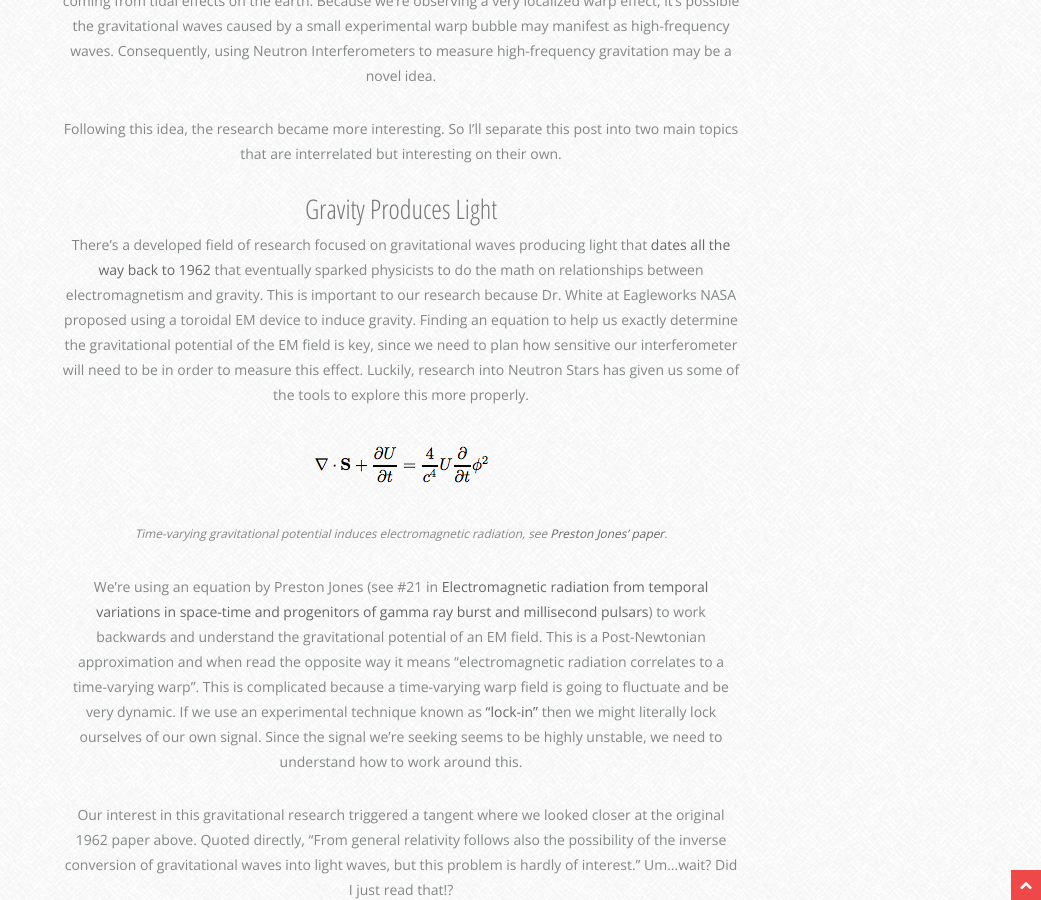
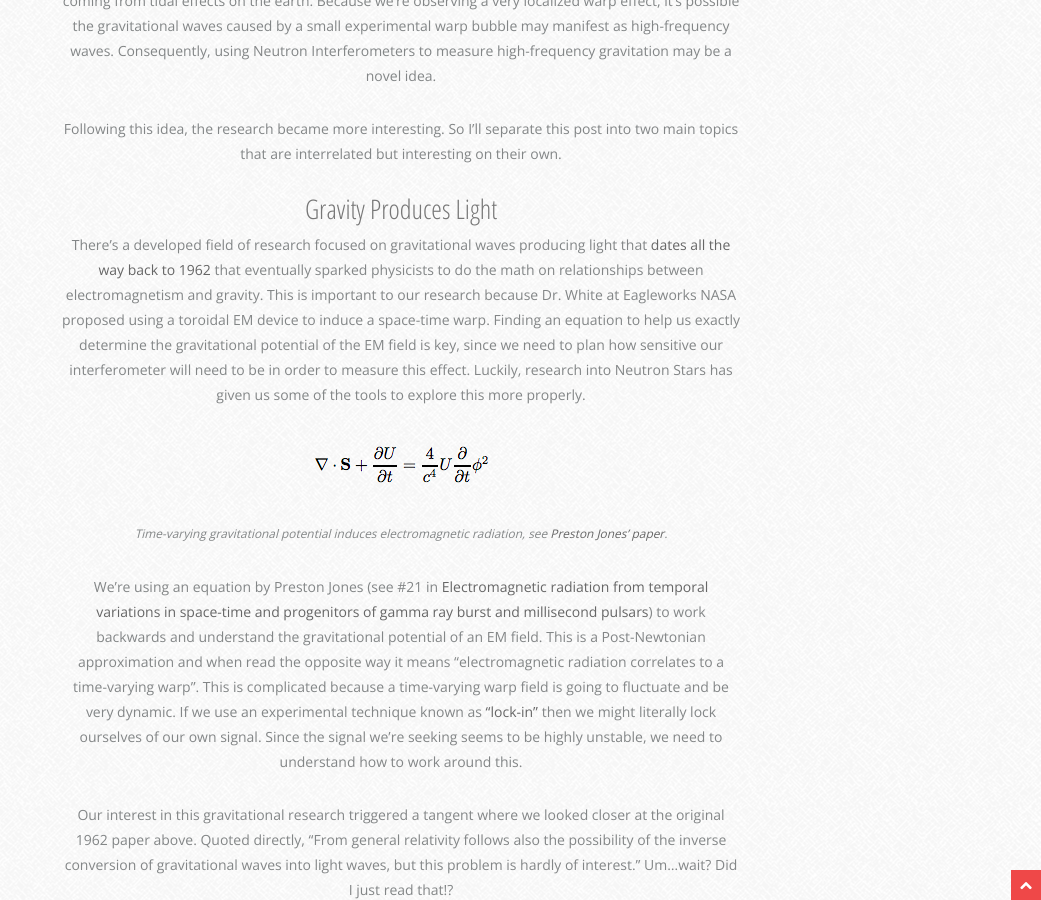
Before and after one commit to crockpotveggies/crockpotveggies.github.io, a Jekyll site: the page built from _posts/2015-08-17-light-gravity-unexplored-warp-research.md, in a window 1280 px wide and 900 px high, scrolled down 1321 px. Shown: the whole window, without its empty margins (239-1280 px from the left). Built offline with Jekyll 4.4.1, drawn with Linux system fonts in a browser that asks for light colours; some web fonts are replaced; Markdown is read by kramdown in place of the engine named in the settings; comment, search, counter and statistics services are not loaded.

Commit message:
Replace gravity with "space-time warp" to better match the relevant concepts.

```diff
--- a/_posts/2015-08-17-light-gravity-unexplored-warp-research.md
+++ b/_posts/2015-08-17-light-gravity-unexplored-warp-research.md
@@ -15,7 +15,7 @@ Following this idea, the research became more interesting. So I'll separate this
 
 <h3>Gravity Produces Light</h3>
 
-There's a developed field of research focused on gravitational waves producing light that <a href="http://www.jetp.ac.ru/cgi-bin/dn/e_014_01_0084.pdf" target="_blank">dates all the way back to 1962</a> that eventually sparked physicists to do the math on relationships between electromagnetism and gravity. This is important to our research because Dr. White at Eagleworks NASA proposed using a toroidal EM device to induce gravity. Finding an equation to help us exactly determine the gravitational potential of the EM field is key, since we need to plan how sensitive our interferometer will need to be in order to measure this effect. Luckily, research into Neutron Stars has given us some of the tools to explore this more properly.
+There's a developed field of research focused on gravitational waves producing light that <a href="http://www.jetp.ac.ru/cgi-bin/dn/e_014_01_0084.pdf" target="_blank">dates all the way back to 1962</a> that eventually sparked physicists to do the math on relationships between electromagnetism and gravity. This is important to our research because Dr. White at Eagleworks NASA proposed using a toroidal EM device to induce a space-time warp. Finding an equation to help us exactly determine the gravitational potential of the EM field is key, since we need to plan how sensitive our interferometer will need to be in order to measure this effect. Luckily, research into Neutron Stars has given us some of the tools to explore this more properly.
 
 <img src="/uploads/equation_timevaryinggravitationalpotential.png" alt="Time-varying Gravitational Potential" />
 
```
